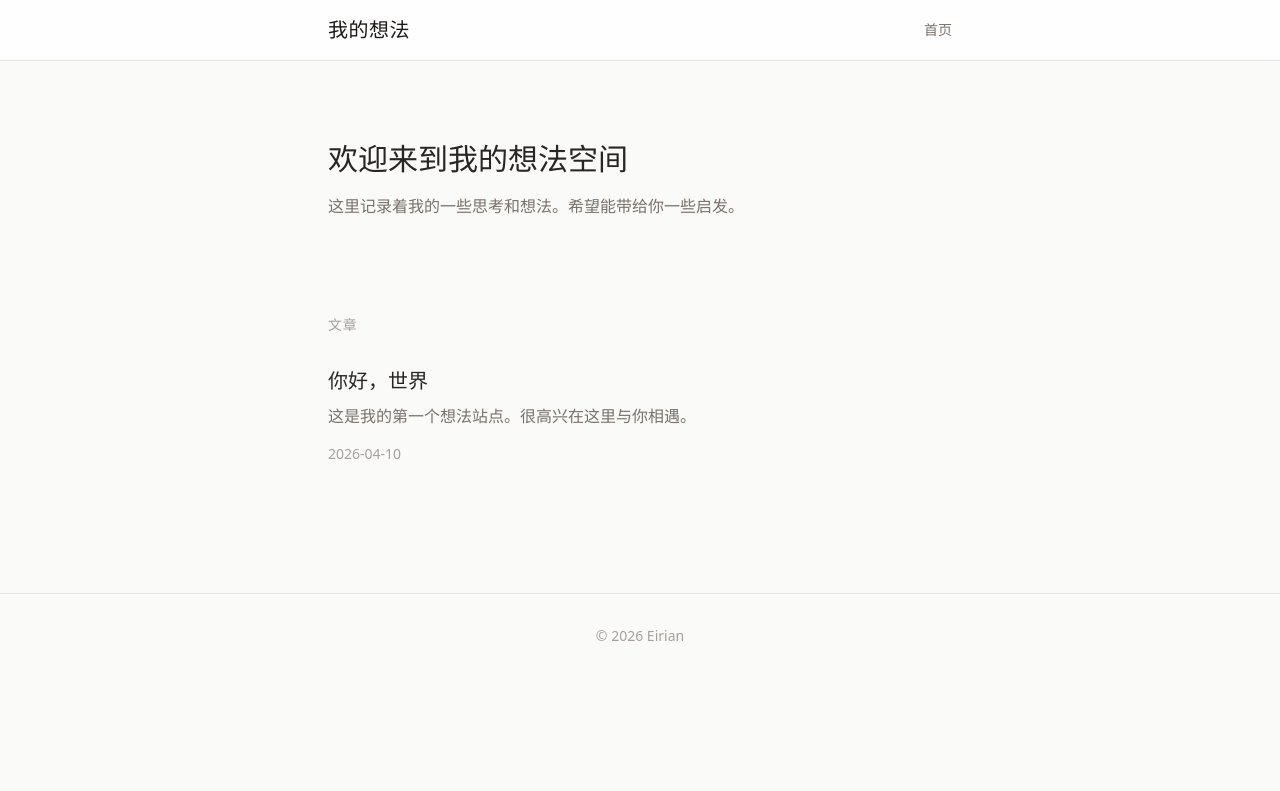
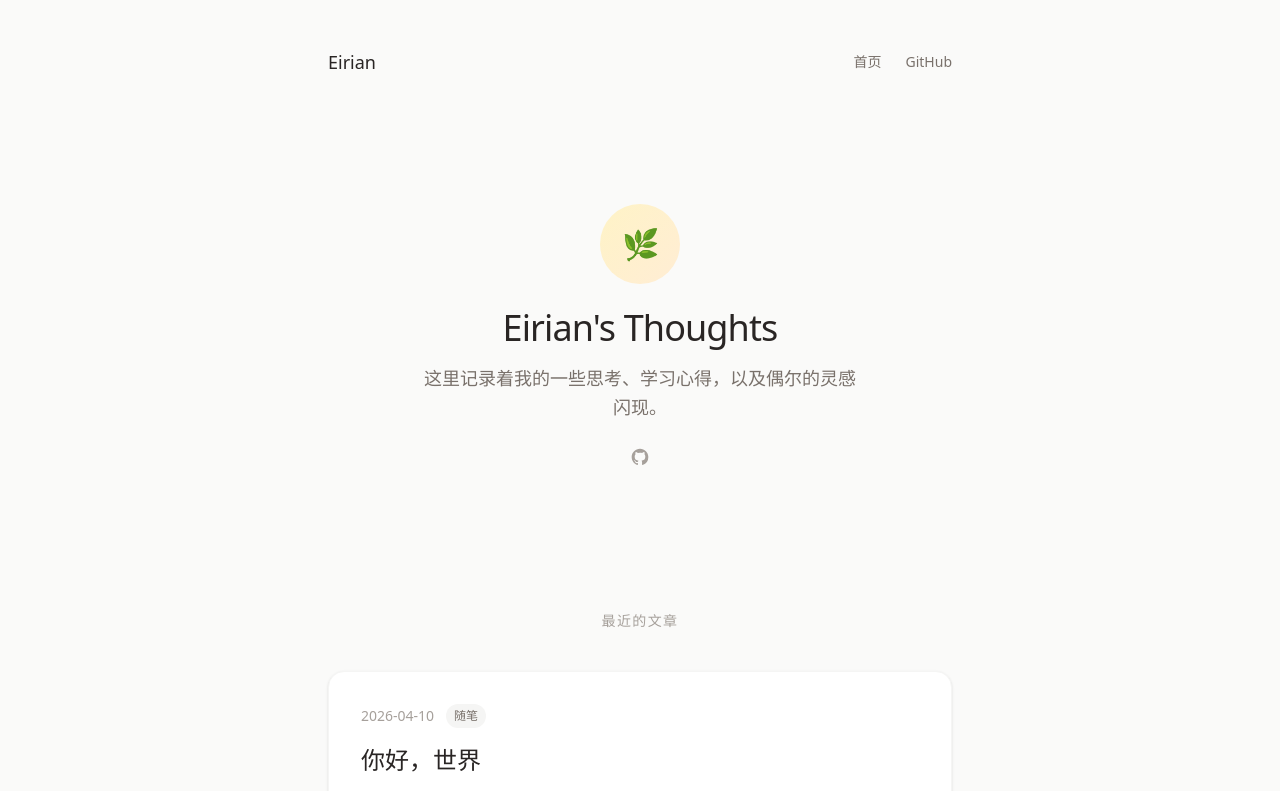
Before and after one commit to Eirian-design/my-thoughts, a Next.js app: page / in a window 1280 px wide. Shown: the top 791 px of the page. Built offline with nearby package versions, Linux system fonts and the light colour scheme.

Commit message:
style: 美化首页

```diff
--- a/src/app/layout.tsx
+++ b/src/app/layout.tsx
@@ -3,7 +3,7 @@
 
 export const metadata: Metadata = {
   title: "Eirian's Thoughts",
-  description: "我的想法",
+  description: "记录思考、灵感与学习",
 };
 
 export default function RootLayout({
@@ -14,24 +14,21 @@
   return (
     <html lang="zh-CN">
       <body className="min-h-screen bg-stone-50 text-stone-800 antialiased">
-        <header className="border-b border-stone-200 bg-white/80 backdrop-blur-sm sticky top-0 z-50">
-          <div className="max-w-2xl mx-auto px-6 py-4 flex justify-between items-center">
-            <a href="/" className="text-xl font-light tracking-wide hover:text-stone-600 transition-colors">
-              我的想法
+        <div className="max-w-2xl mx-auto px-6 py-12">
+          <header className="flex justify-between items-center mb-16">
+            <a href="/" className="text-lg font-medium text-stone-800 hover:text-amber-600 transition-colors">
+              Eirian
             </a>
-            <nav className="text-sm text-stone-500">
+            <nav className="flex gap-6 text-sm text-stone-500">
               <a href="/" className="hover:text-stone-800 transition-colors">首页</a>
+              <a href="https://github.com/Eirian-design" target="_blank" rel="noopener noreferrer" className="hover:text-stone-800 transition-colors">GitHub</a>
             </nav>
-          </div>
-        </header>
-        <main className="max-w-2xl mx-auto px-6 py-12">
-          {children}
-        </main>
-        <footer className="border-t border-stone-200 mt-20">
-          <div className="max-w-2xl mx-auto px-6 py-8 text-center text-sm text-stone-400">
-            © {new Date().getFullYear()} Eirian
-          </div>
-        </footer>
+          </header>
+          <main>{children}</main>
+          <footer className="mt-20 pt-8 border-t border-stone-200 text-center">
+            <p className="text-sm text-stone-400">© {new Date().getFullYear()} Eirian. All rights reserved.</p>
+          </footer>
+        </div>
       </body>
     </html>
   );
--- a/src/app/page.tsx
+++ b/src/app/page.tsx
@@ -1,39 +1,94 @@
-// 示例文章数据（后续可以从 CMS 或 Markdown 文件读取）
+// 示例文章数据
 const posts = [
   {
     id: "hello-world",
     title: "你好，世界",
     excerpt: "这是我的第一个想法站点。很高兴在这里与你相遇。",
     date: "2026-04-10",
+    tags: ["随笔"],
+  },
+  {
+    id: "second-post",
+    title: "关于写作的一些思考",
+    excerpt: "写作是一种自我对话的方式，也是与世界建立连接的桥梁。",
+    date: "2026-04-11",
+    tags: ["思考", "写作"],
   },
 ];
 
 export default function Home() {
   return (
-    <div className="space-y-16">
-      <section className="py-8">
-        <h1 className="text-3xl font-light text-stone-800 mb-4">欢迎来到我的想法空间</h1>
-        <p className="text-stone-500 leading-relaxed">
-          这里记录着我的一些思考和想法。希望能带给你一些启发。
+    <div className="space-y-20">
+      {/* Hero 部分 */}
+      <section className="py-16 text-center">
+        <div className="inline-flex items-center justify-center w-20 h-20 rounded-full bg-gradient-to-br from-amber-100 to-orange-100 mb-6">
+          <span className="text-3xl">🌿</span>
+        </div>
+        <h1 className="text-4xl font-light text-stone-800 mb-4 tracking-tight">
+          Eirian's Thoughts
+        </h1>
+        <p className="text-lg text-stone-500 max-w-md mx-auto leading-relaxed">
+          这里记录着我的一些思考、学习心得，以及偶尔的灵感闪现。
         </p>
+        <div className="flex justify-center gap-3 mt-6">
+          <a
+            href="https://github.com/Eirian-design"
+            target="_blank"
+            rel="noopener noreferrer"
+            className="text-stone-400 hover:text-stone-600 transition-colors"
+          >
+            <svg className="w-5 h-5" fill="currentColor" viewBox="0 0 24 24">
+              <path fillRule="evenodd" d="M12 2C6.477 2 2 6.484 2 12.017c0 4.425 2.865 8.18 6.839 9.504.5.092.682-.217.682-.483 0-.237-.008-.868-.013-1.703-2.782.605-3.369-1.343-3.369-1.343-.454-1.158-1.11-1.466-1.11-1.466-.908-.62.069-.608.069-.608 1.003.07 1.531 1.032 1.531 1.032.892 1.53 2.341 1.088 2.91.832.092-.647.35-1.088.636-1.338-2.22-.253-4.555-1.113-4.555-4.951 0-1.093.39-1.988 1.029-2.688-.103-.253-.446-1.272.098-2.65 0 0 .84-.27 2.75 1.026A9.564 9.564 0 0112 6.844c.85.004 1.705.115 2.504.337 1.909-1.296 2.747-1.027 2.747-1.027.546 1.379.202 2.398.1 2.651.64.7 1.028 1.595 1.028 2.688 0 3.848-2.339 4.695-4.566 4.943.359.309.678.92.678 1.855 0 1.338-.012 2.419-.012 2.747 0 .268.18.58.688.482A10.019 10.019 0 0022 12.017C22 6.484 17.522 2 12 2z" clipRule="evenodd" />
+            </svg>
+          </a>
+        </div>
       </section>
 
+      {/* 文章列表 */}
       <section>
-        <h2 className="text-sm font-medium text-stone-400 uppercase tracking-wider mb-8">文章</h2>
-        <div className="space-y-12">
+        <h2 className="text-sm font-medium text-stone-400 uppercase tracking-widest mb-10 text-center">
+          最近的文章
+        </h2>
+        <div className="grid gap-8">
           {posts.map((post) => (
-            <article key={post.id} className="group">
+            <article
+              key={post.id}
+              className="group relative bg-white rounded-2xl p-8 shadow-sm hover:shadow-md transition-all duration-300 border border-stone-100"
+            >
               <a href={`/post/${post.id}`} className="block">
-                <h3 className="text-xl font-normal text-stone-800 group-hover:text-stone-600 transition-colors mb-2">
+                <div className="flex items-center gap-3 mb-4">
+                  <time className="text-sm text-stone-400">{post.date}</time>
+                  <div className="flex gap-2">
+                    {post.tags.map((tag) => (
+                      <span
+                        key={tag}
+                        className="text-xs px-2 py-1 rounded-full bg-stone-100 text-stone-500"
+                      >
+                        {tag}
+                      </span>
+                    ))}
+                  </div>
+                </div>
+                <h3 className="text-2xl font-normal text-stone-800 group-hover:text-amber-600 transition-colors mb-3">
                   {post.title}
                 </h3>
-                <p className="text-stone-500 leading-relaxed mb-3">{post.excerpt}</p>
-                <time className="text-sm text-stone-400">{post.date}</time>
+                <p className="text-stone-500 leading-relaxed mb-4">
+                  {post.excerpt}
+                </p>
+                <span className="inline-flex items-center text-sm text-amber-600 group-hover:translate-x-1 transition-transform">
+                  阅读全文
+                  <svg className="w-4 h-4 ml-1" fill="none" stroke="currentColor" viewBox="0 0 24 24">
+                    <path strokeLinecap="round" strokeLinejoin="round" strokeWidth={2} d="M9 5l7 7-7 7" />
+                  </svg>
+                </span>
               </a>
             </article>
           ))}
         </div>
       </section>
+
+      {/* 底部留白 */}
+      <div className="h-8" />
     </div>
   );
 }
```
